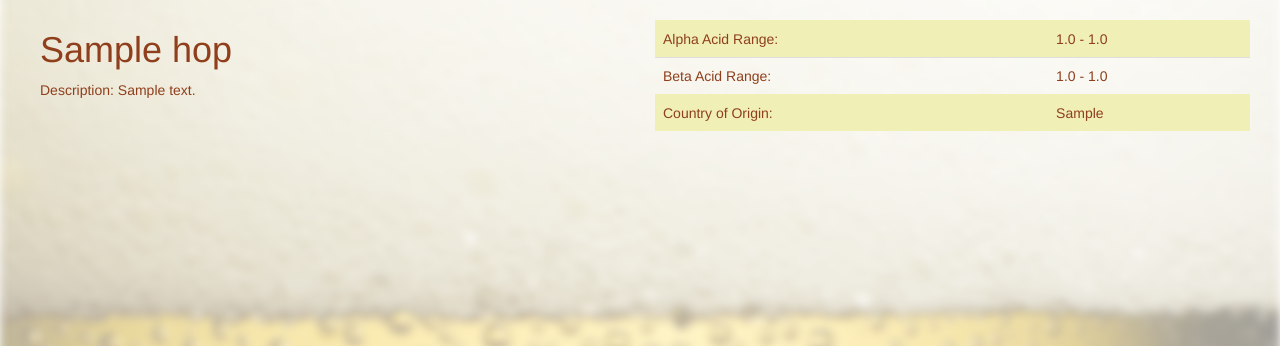
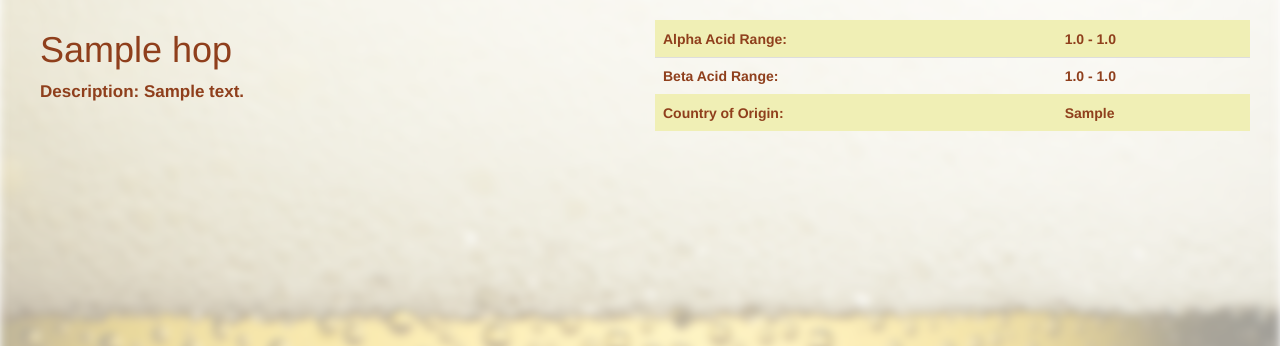
Before and after one commit to cami20/homebrew-project, a Flask app: a page that uses templates/hops_display.html in a window 1280 px wide. Shown: the part 74-420 px from the top of the page. Run offline with Flask 2, Linux system fonts and the light colour scheme; tables that the repository leaves empty hold one stand-in row (values such as "Sample post"); some libraries are stand-ins or nearby versions.

Commit message:
style changes

```diff
--- a/static/homebrew.css
+++ b/static/homebrew.css
@@ -39,6 +39,10 @@ body:before {
 	border-color: #f0efb5;
 }
 
+#tablerow{
+	font-weight: 700;
+}
+
 .image{
 	margin: 30px;
 	height: 400px;
@@ -55,6 +59,10 @@ body:before {
 
 .form{
 	margin: 10px;
+}
+
+.description{
+	font-size: 17px;
 }
 
 h1{
@@ -75,6 +83,7 @@ a{
 
 p{
 	margin: 10px;
+	font-weight: 700;
 	color: #8f3f1c;
 }
 
--- a/templates/ferment_display.html
+++ b/templates/ferment_display.html
@@ -5,7 +5,7 @@
 	<div class="col-xs-12 col-md-6 col-lg-6">
 		<section class="" id="splash">
 			<p><h1>{{ fermentables.name }}</h1><p>
-			<p>Description: {{ fermentables.description }}</p>
+			<div class="description"><p>Description: {{ fermentables.description }}</p></div>
 		</section>
 	</div>
 
--- a/templates/hops_display.html
+++ b/templates/hops_display.html
@@ -5,7 +5,7 @@
 	<div class="col-xs-12 col-md-6 col-lg-6">
 		<section class="" id="splash">
 			<p><h1>{{ hops.name }}</h1><p>
-			<p>Description: {{ hops.description }}</p>
+			<div class="description"><p>Description: {{ hops.description }}</p></div>
 		</section>
 	</div>
 
--- a/templates/styles_display.html
+++ b/templates/styles_display.html
@@ -5,7 +5,7 @@
 	<div class="col-xs-12 col-md-6 col-lg-6">
 		<section class="" id="splash">
 			<p><h1>{{ styles.name }}</h1><p>
-			<p>Description: {{ styles.description }}</p>
+			<div class="description"><p>Description: {{ styles.description }}</p></div>
 		</section>
 	</div>
 
--- a/templates/yeast_display.html
+++ b/templates/yeast_display.html
@@ -5,7 +5,7 @@
 	<div class="col-xs-12 col-md-6 col-lg-6">
 		<section class="" id="splash">
 			<p><h1>{{ yeast.name }}</h1><p>
-			<p>Description: {{ yeast.description }}</p>
+			<div class="description"><p>Description: {{ yeast.description }}</p></div>
 		</section>
 	</div>
 
```
